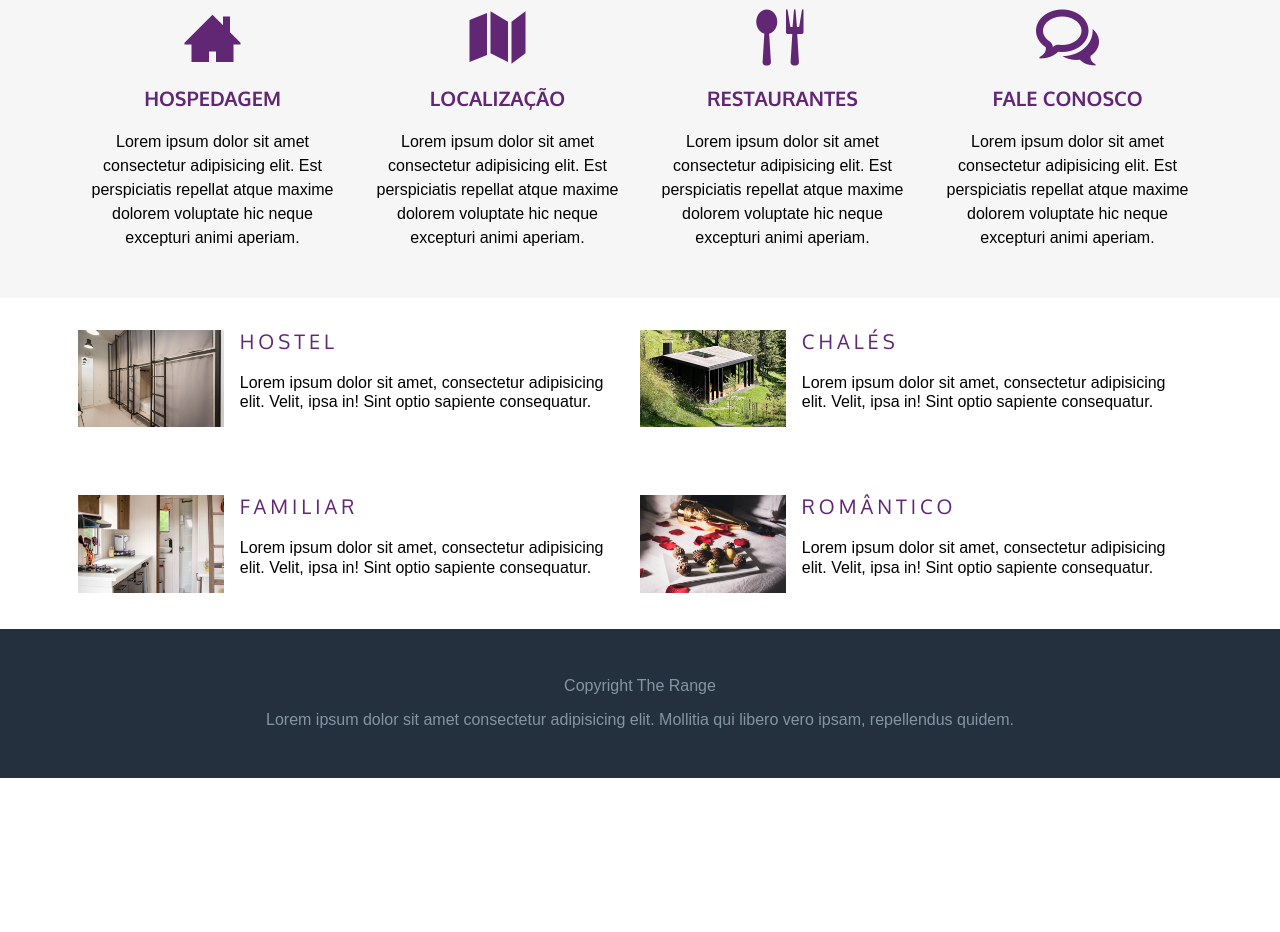
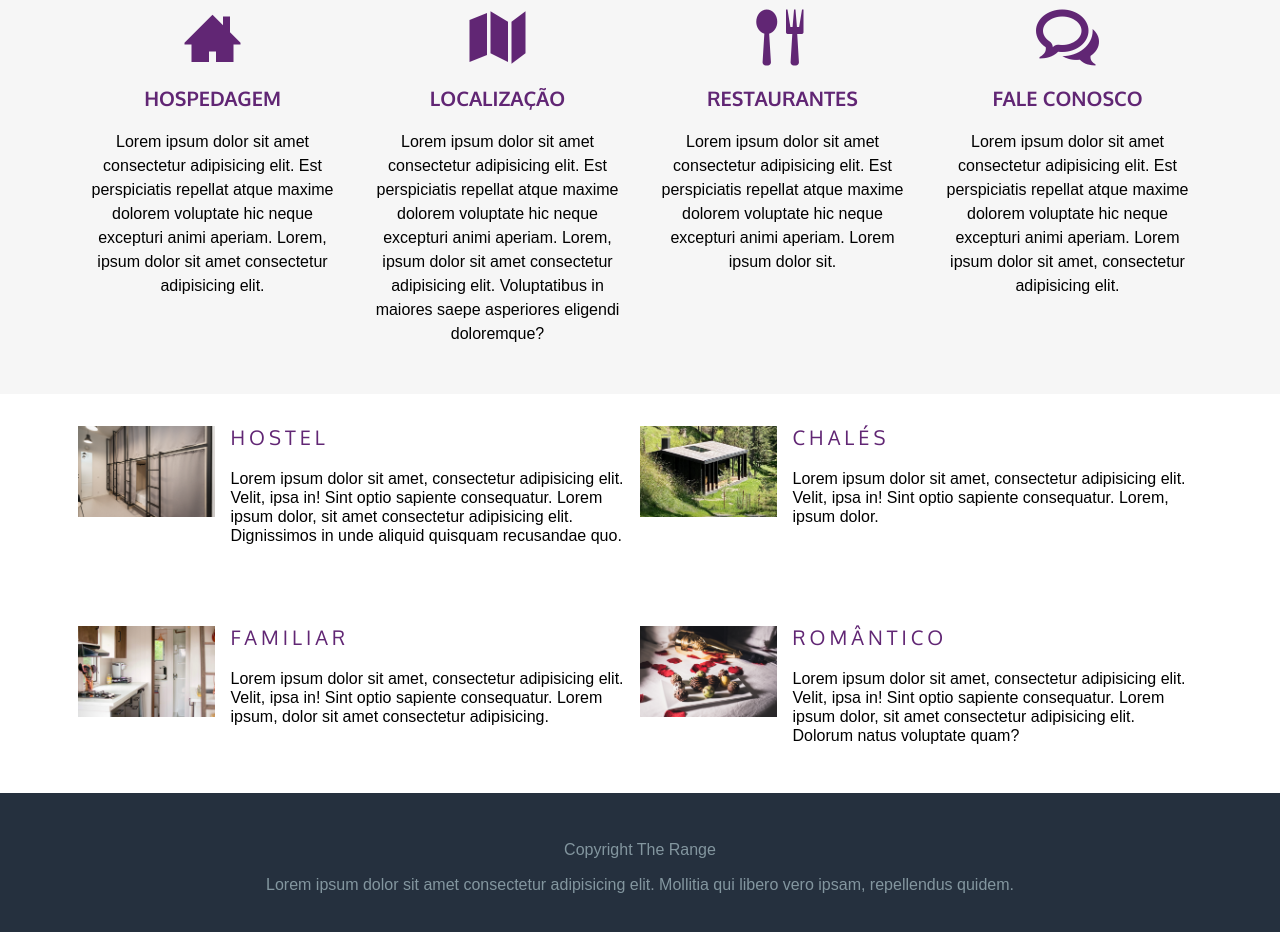
Before and after one commit to danielmartinscode/AngelsHostels, a plain HTML site: page index.html in a window 1280 px wide. Shown: the part 760-1692 px from the top of the page. Before the commit the page ends 1538 px from the top, so only its background shows below. Drawn offline with Linux system fonts and the light colour scheme; files whose address does not match are found by name.

Commit message:
ajustes finais no projeto

```diff
--- a/css/main.css
+++ b/css/main.css
@@ -269,6 +269,14 @@ h1, h2, h3, h4{
     .mainContent_img img{
         max-height: 182px;
     }
+
+    .mainContent_img{
+        flex: 0 0 25%;
+    }
+
+    .mainContent_text{
+        flex-grow: 1;
+    }
 }
 
 .footer{
--- a/index.html
+++ b/index.html
@@ -57,7 +57,7 @@
               <p>
                 Lorem ipsum dolor sit amet consectetur adipisicing elit. Est
                 perspiciatis repellat atque maxime dolorem voluptate hic neque
-                excepturi animi aperiam.
+                excepturi animi aperiam. Lorem, ipsum dolor sit amet consectetur adipisicing elit.
               </p>
             </a>
           </article>
@@ -69,7 +69,7 @@
               <p>
                 Lorem ipsum dolor sit amet consectetur adipisicing elit. Est
                 perspiciatis repellat atque maxime dolorem voluptate hic neque
-                excepturi animi aperiam.
+                excepturi animi aperiam. Lorem, ipsum dolor sit amet consectetur adipisicing elit. Voluptatibus in maiores saepe asperiores eligendi doloremque?
               </p>
             </a>
           </article>
@@ -81,7 +81,7 @@
               <p>
                 Lorem ipsum dolor sit amet consectetur adipisicing elit. Est
                 perspiciatis repellat atque maxime dolorem voluptate hic neque
-                excepturi animi aperiam.
+                excepturi animi aperiam. Lorem ipsum dolor sit.
               </p>
             </a>
           </article>
@@ -93,7 +93,7 @@
               <p>
                 Lorem ipsum dolor sit amet consectetur adipisicing elit. Est
                 perspiciatis repellat atque maxime dolorem voluptate hic neque
-                excepturi animi aperiam.
+                excepturi animi aperiam. Lorem ipsum dolor sit amet, consectetur adipisicing elit.
               </p>
             </a>
           </article>
@@ -111,7 +111,7 @@
                 <h3 class="mainContent_title">Hostel</h3>
                 <p>
                   Lorem ipsum dolor sit amet, consectetur adipisicing elit.
-                  Velit, ipsa in! Sint optio sapiente consequatur.
+                  Velit, ipsa in! Sint optio sapiente consequatur. Lorem ipsum dolor, sit amet consectetur adipisicing elit. Dignissimos in unde aliquid quisquam recusandae quo.
                 </p>
               </div>
             </div>
@@ -126,7 +126,7 @@
                 <h3 class="mainContent_title">Chalés</h3>
                 <p>
                   Lorem ipsum dolor sit amet, consectetur adipisicing elit.
-                  Velit, ipsa in! Sint optio sapiente consequatur.
+                  Velit, ipsa in! Sint optio sapiente consequatur. Lorem, ipsum dolor.
                 </p>
               </div>
             </div>
@@ -141,7 +141,7 @@
                 <h3 class="mainContent_title">Familiar</h3>
                 <p>
                   Lorem ipsum dolor sit amet, consectetur adipisicing elit.
-                  Velit, ipsa in! Sint optio sapiente consequatur.
+                  Velit, ipsa in! Sint optio sapiente consequatur. Lorem ipsum, dolor sit amet consectetur adipisicing.
                 </p>
               </div>
             </div>
@@ -156,7 +156,7 @@
                 <h3 class="mainContent_title">Romântico</h3>
                 <p>
                   Lorem ipsum dolor sit amet, consectetur adipisicing elit.
-                  Velit, ipsa in! Sint optio sapiente consequatur.
+                  Velit, ipsa in! Sint optio sapiente consequatur. Lorem ipsum dolor, sit amet consectetur adipisicing elit. Dolorum natus voluptate quam?
                 </p>
               </div>
             </div>
```
